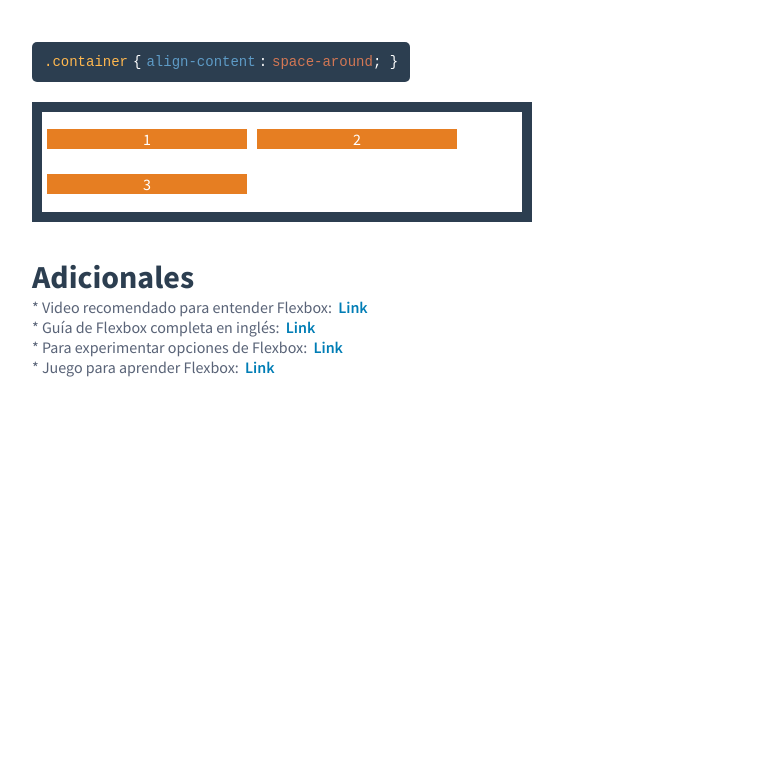
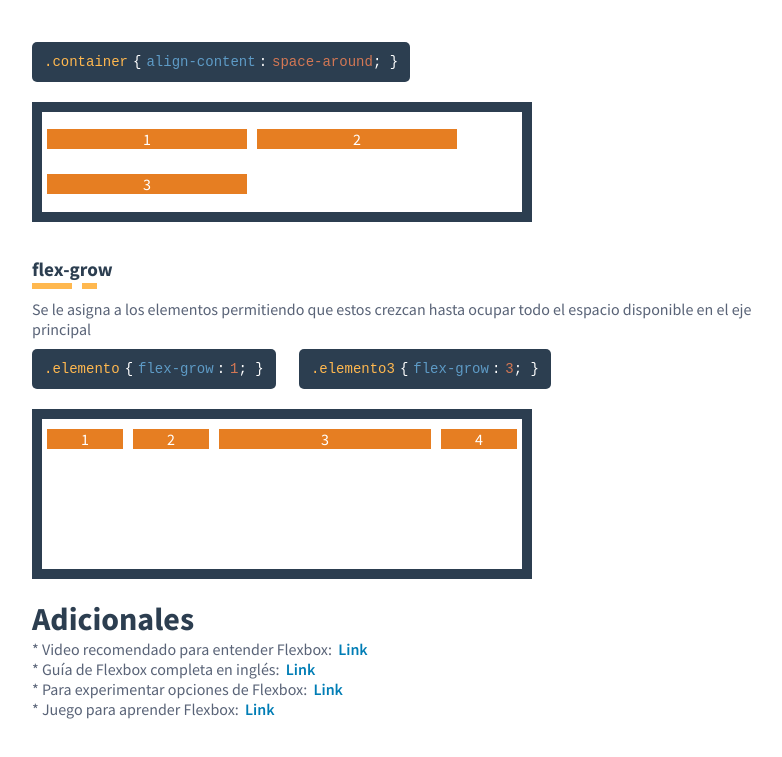
Before and after one commit to lidiaramirezn/guia-rapida-flexbox, a plain HTML site: page index.html in a window 1280 px wide. Shown: the part 5309-6066 px from the top of the page, without its empty margins (228-1010 px from the left). Before the commit the page ends 5736 px from the top, so only its background shows below. Drawn offline with Linux system fonts and the light colour scheme.

Commit message:
Agregando propiedades de flexbox

```diff
--- a/css/flexbox.css
+++ b/css/flexbox.css
@@ -235,6 +235,40 @@
 			height: 20px;
 		}
 
+		.container-flex.flex-content17 {
+			display: flex;
+			height: 170px;
+			padding: 5px 0;
+			position: relative;
+		}
+
+		.element-flex17 {
+			flex-grow: 1;
+			height: 20px;
+		}
+
+		.element-flex17:nth-child(3) {
+			flex-grow: 3;
+			height: 20px;
+		}
+
+		.container-flex.flex-content18 {
+			display: flex;
+			height: 170px;
+			padding: 5px 0;
+			position: relative;
+		}
+
+		.element-flex18 {
+			width: 50px;
+			flex-shrink: 1;
+			height: 20px;
+		}
+
+		.element-flex18:nth-child(3) {
+			flex-shrink: 3;
+		}
+
 		.section-additional {
 			margin: 20px 0 50px;
 		}
--- a/index.html
+++ b/index.html
@@ -6,6 +6,15 @@
 	<meta http-equiv="X-UA-Compatible" content="ie=edge">
 	<title>Guía Rápida | Flexbox</title>
 	<link rel="icon" type="image/png" href="/assets/icon/css3.png">
+	<meta name="title" content="Guía Rápida de Flexbox">
+	<meta name="description" content="Guía de propiedades más relevantes de Flexbox."/>
+	<meta property="og:title" content="Guía Rápida de Flexbox" />
+	<meta property="og:description" content="Guía de propiedades más relevantes de Flexbox."/>
+	<meta property="og:image" content="assets/img/flexbox.jpeg" />
+	<meta name="twitter:title" content="Guía Rápida de Flexbox">
+	<meta name="twitter:description" content="Guía de propiedades más relevantes de Flexbox.">
+	<meta property="twitter:card" content="summary_large_image">
+	<meta name="twitter:image" content="img/git.png">
 	<link href="https://fonts.googleapis.com/css?family=Source+Sans+Pro:300,400,600,700&display=swap" rel="stylesheet">
 	<link rel="stylesheet" href="css/base.css">
 	<link rel="stylesheet" href="css/flexbox.css">
@@ -93,7 +102,6 @@
 				</div>
 			</div>
 		</section>
-
 		<section>
 			<h2 class="main-subtitle">justify-content</h2>
 			<p>Alinea los items en el <strong>eje principal</strong> que estan dentro de un contenedor. El valor por defecto es justify-content: flex-start. Otras opciones:</p>
@@ -347,10 +355,51 @@
 				</div>
 			</div>
 		</section>
+		<section>
+			<h2 class="main-subtitle">flex-grow</h2>
+			<p>Se le asigna a los elementos permitiendo que estos crezcan hasta ocupar todo el espacio disponible en el eje principal</p>
+			<code class="code">
+				<span class="selector">
+				.elemento </span>{
+					<span class="property">flex-grow</span>: <span class="value">1</span>;
+				}
+			</code>
+			<code class="code">
+				<span class="selector">
+				.elemento3 </span>{
+					<span class="property">flex-grow</span>: <span class="value">3</span>;
+				}
+			</code>
+			<div class="container-flex flex-content17">
+				<div class="element element-flex17">1</div>
+				<div class="element element-flex17">2</div>
+				<div class="element element-flex17">3</div>
+				<div class="element element-flex17">4</div>
+			</div>
+		</section>
+		<!-- <section>
+			<h2 class="main-subtitle">flex-shrink</h2>
+			<p>Se le asigna a los elementos permitiendo que estos se reduzcan en el eje principal</p>
+			<code class="code">
+				<span class="selector">
+				.elemento </span>{
+					<span class="property">flex-shrink</span>: <span class="value">1</span>;
+				}
+			</code>
+			<code class="code">
+				<span class="selector">
+				.elemento3 </span>{
+					<span class="property">flex-shrink</span>: <span class="value">3</span>;
+				}
+			</code>
+			<div class="container-flex flex-content18">
+				<div class="element element-flex18">1</div>
+				<div class="element element-flex18">2</div>
+				<div class="element element-flex18">3</div>
+				<div class="element element-flex18">4</div>
+			</div>
+		</section> -->
 
-
-
-		<!-- final -->
 		<section class="section-additional">
 			<h2 class="">Adicionales</h2>
 			<p>* Video recomendado para entender Flexbox: <a target="_blank" class="link" href="https://www.youtube.com/watch?v=_YUJ37FARrU">Link</a></p>
```
Also changed, not shown: assets/img/flexbox.jpeg (added).
